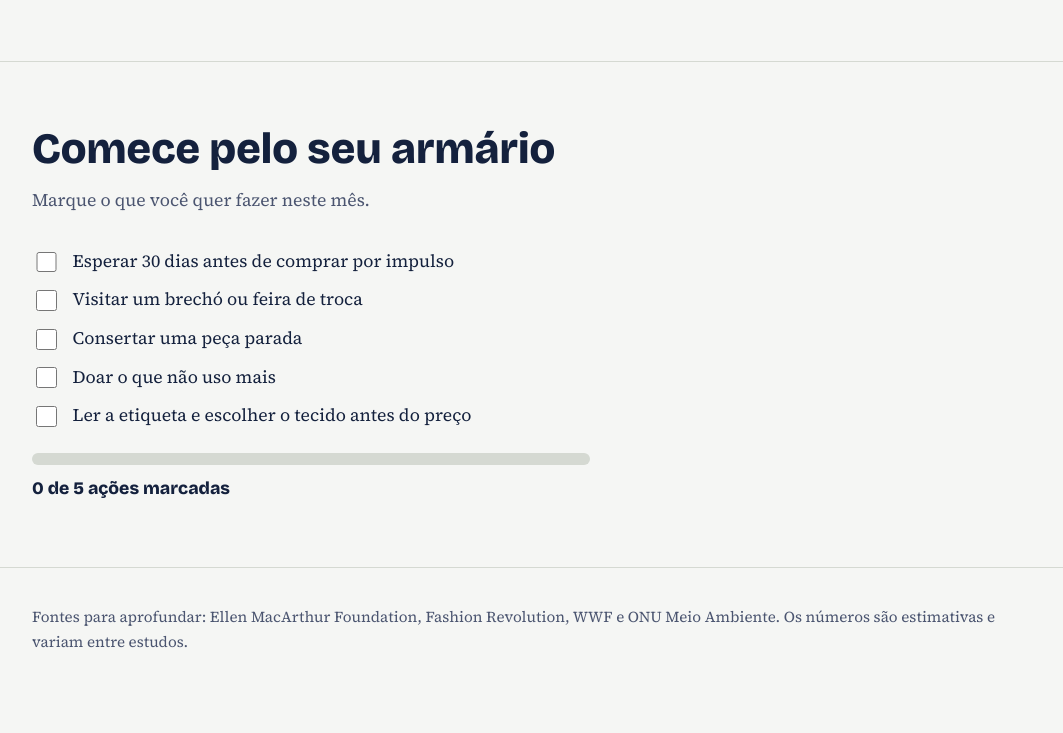
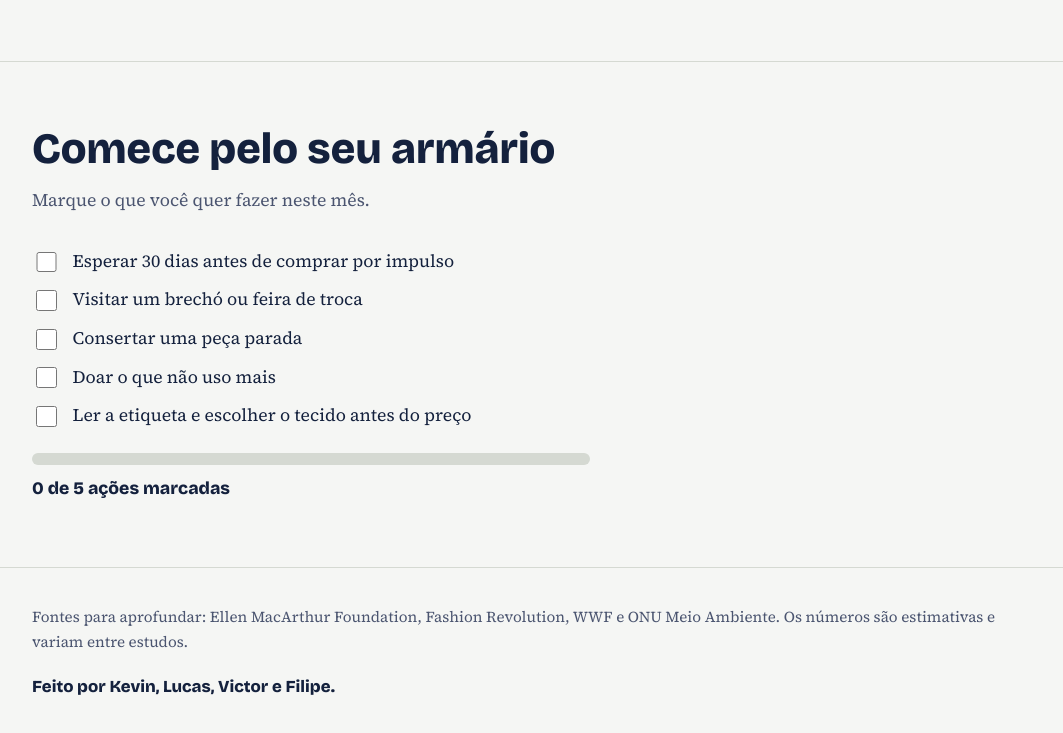
Before and after one commit to victor9325376/projeto-fastfashion, a plain HTML site: page index.html in a window 1280 px wide. Shown: the part 2495-3228 px from the top of the page, without its empty margins (108-1171 px from the left). Before the commit the page ends 3205 px from the top, so only its background shows below. Drawn offline with nearby package versions, Linux system fonts and the light colour scheme.

Commit message:
Update index.html

```diff
--- a/index.html
+++ b/index.html
@@ -183,7 +183,7 @@ footer{padding:2.2rem 0 3.5rem;border-top:1px solid var(--line);font-size:.95rem
 </div></section>
 </main>
 
-<footer><div class="wrap">Fontes para aprofundar: Ellen MacArthur Foundation, Fashion Revolution, WWF e ONU Meio Ambiente. Os números são estimativas e variam entre estudos.</div></footer>
+<footer><div class="wrap">Fontes para aprofundar: Ellen MacArthur Foundation, Fashion Revolution, WWF e ONU Meio Ambiente. Os números são estimativas e variam entre estudos.<p style="margin:1.2rem 0 0;font-family:var(--head);font-weight:800;font-size:1.05rem;color:var(--ink)">Feito por Kevin, Lucas, Victor e Filipe.</p></div></footer>
 
 <script>
 (function(){
```
